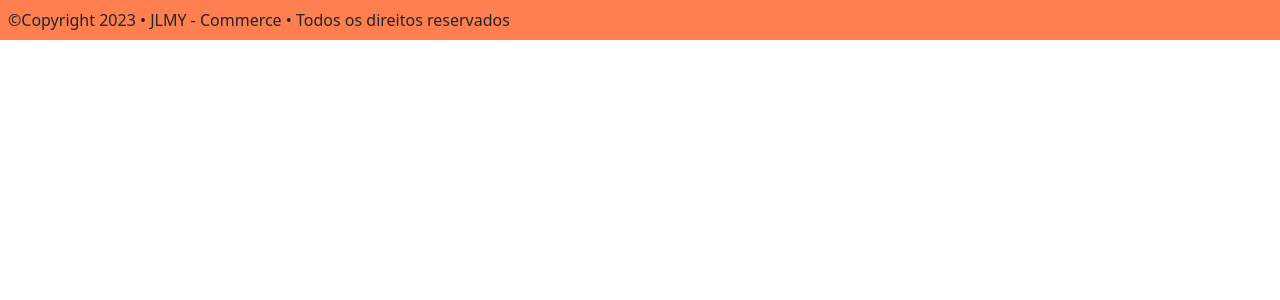
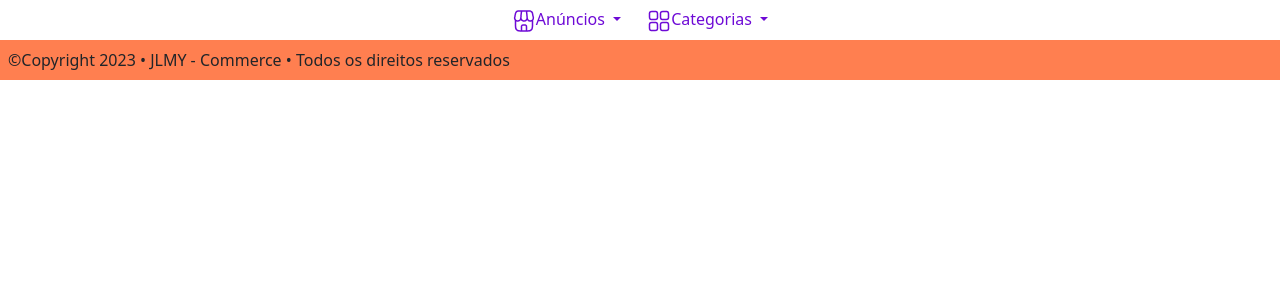
Before and after one commit to JLMY-Commerce/core_web_services, a Django app: page /produto/ in a window 1280 px wide. Shown: the part 56-356 px from the top of the page. Run offline with Django 4.2, Linux system fonts and the light colour scheme; some libraries are stand-ins or nearby versions.

Commit message:
Fix dropdown menu styling in dashboard and product list pages.

```diff
--- a/templates/assets/dashboard_with_nav_bars.html
+++ b/templates/assets/dashboard_with_nav_bars.html
@@ -26,8 +26,7 @@
                         </div>
                     </form>
                 </div>
-
-                    <div class="d-flex">
+                        <div class="d-flex">
                         {% if user.is_authenticated %}
                             <a href="{% url 'logout' %}"><i class="fs-4 text-dark-emphasis bi bi-box-arrow-right" style="color: #6E0AD6;"></i></a>
                         {% else %}
@@ -42,6 +41,9 @@
             </div>
         </nav>
     </div>
+
+
+
     <div class="row d-flex flex-row" style="height: 90vh;">
         <div class="col-12 container" style="">
             {% block content-inside %}
--- a/web/templates/products/produto_list.html
+++ b/web/templates/products/produto_list.html
@@ -1 +1,39 @@
 {% extends "assets/dashboard_with_nav_bars.html" %}
+
+{% load static %}
+
+{% block  content-inside  %}
+
+<style>
+    .dropdown-toggle::after {
+        border-top-color: rgba(110, 10, 214, 1);
+    }
+    </style>
+
+<div class="d-flex justify-content-center">
+    <div class="btn-group">
+        <div class="dropdown position-static ">
+            <button class="btn dropdown-toggle" type="button" id="dropdownMenuButton1" data-bs-toggle="dropdown" aria-expanded="false">
+                <img src="{%  static 'img/shop.png' %}" alt=""><span style="color:rgba(110, 10, 214, 1);">Anúncios</span>
+            </button>
+            <ul class="dropdown-menu">
+                <li><a class="dropdown-item" href="#">Ação 1</a></li>
+                <li><a class="dropdown-item" href="#">Outra ação 1</a></li>
+                <li><a class="dropdown-item" href="#">Algo mais aqui 1</a></li>
+            </ul>
+        </div>
+
+        <div class="dropdown">
+            <button class="btn dropdown-toggle" type="button" id="dropdownMenuButton2" data-bs-toggle="dropdown" aria-expanded="false">
+              <img src="{% static 'img/widget.png' %}" alt=""><span style="color:rgba(110, 10, 214, 1);">Categorias</span>
+            </button>
+            <ul class="dropdown-menu">
+                <li><a class="dropdown-item" href="#">Ação 2</a></li>
+                <li><a class="dropdown-item" href="#">Outra ação 2</a></li>
+                <li><a class="dropdown-item" href="#">Algo mais aqui 2</a></li>
+            </ul>
+        </div>
+    </div>
+    </div>
+
+{% endblock  %}
```
Also changed, not shown: static/img/shop.png (added), static/img/widget.png (added).
